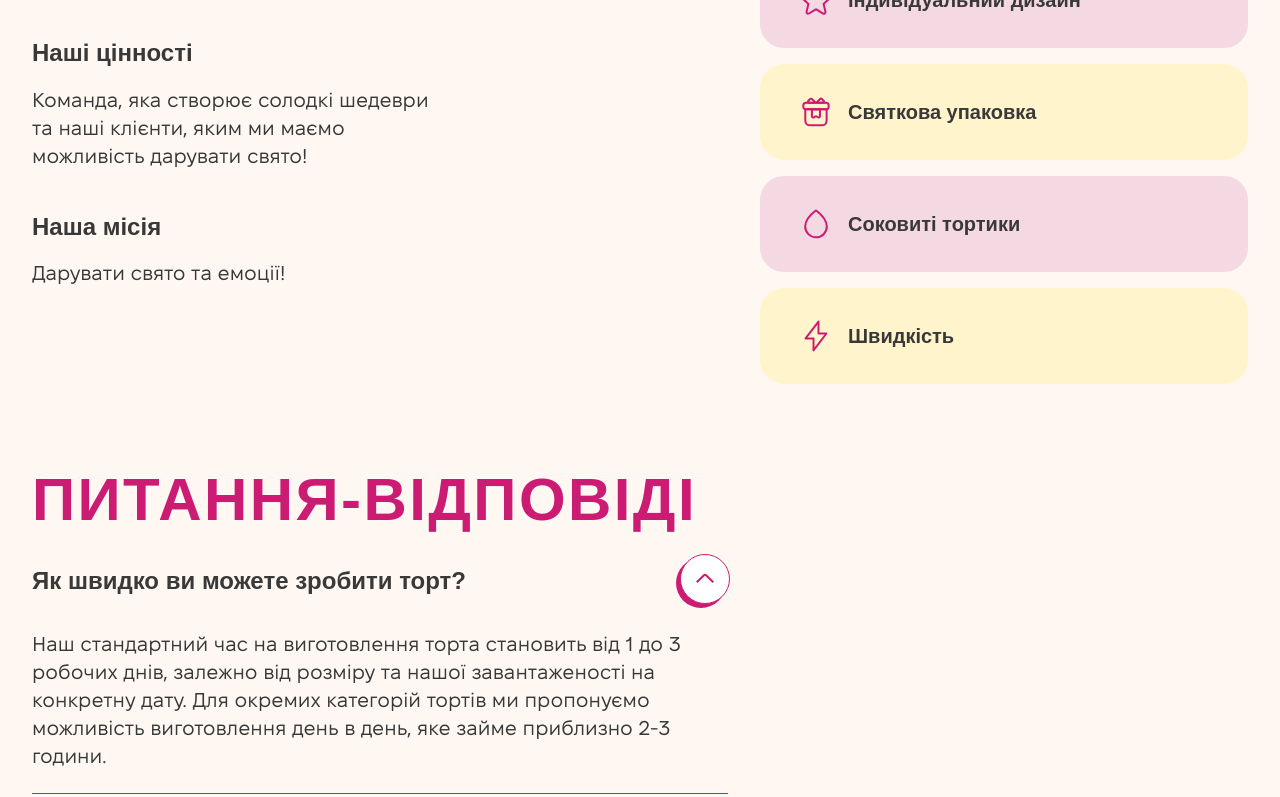
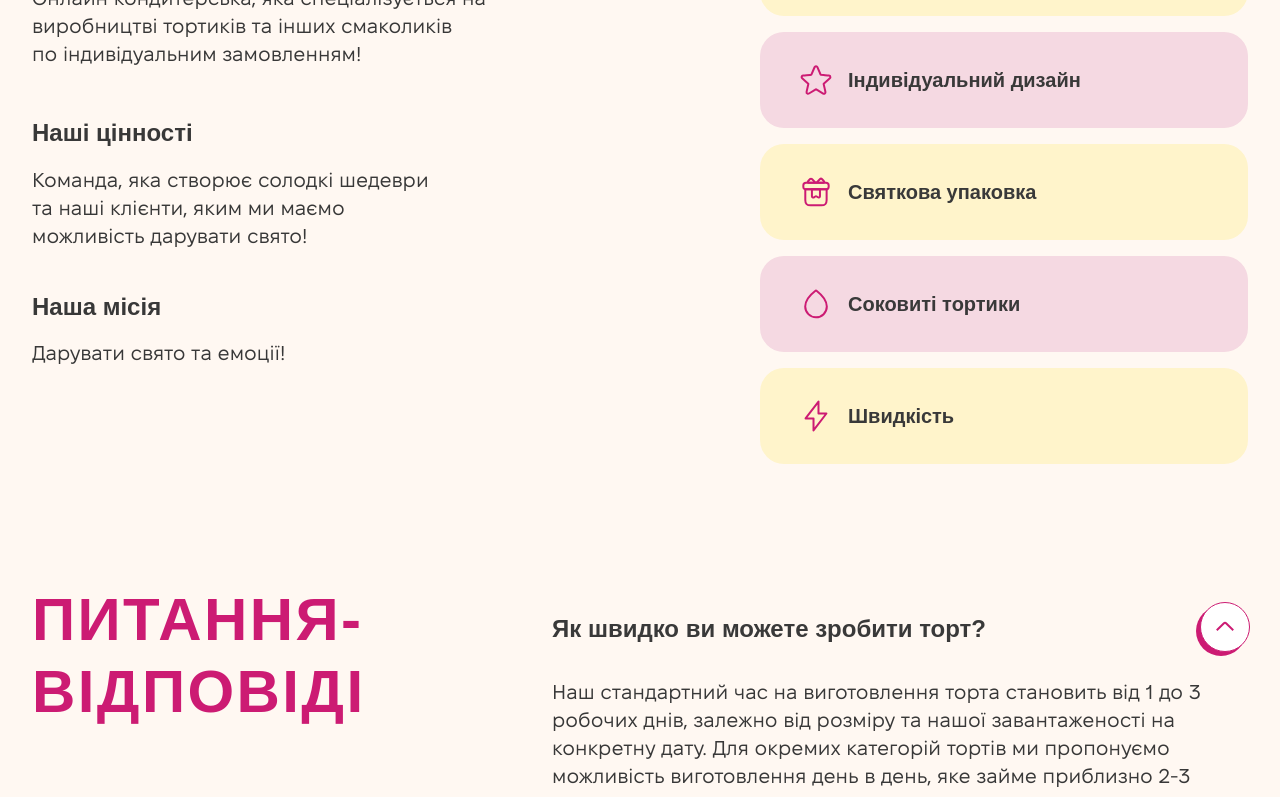
Before and after one commit to SoftRyzen-internship/de-tort, a Next.js app: page / in a window 1280 px wide. Shown: the part 2000-2797 px from the top of the page. Built offline with nearby package versions, Linux system fonts and the light colour scheme; a web font is replaced by a local one.

Commit message:
edit ReadME, delete rules from eslint, fix global class .section and update Qa section

```diff
--- a/src/app/globals.css
+++ b/src/app/globals.css
@@ -4,7 +4,7 @@
 
 @layer utilities {
   .section {
-    @apply pt-[60px] md:pt-[80px];
+    @apply pt-[60px] md:pt-[80px] xl:pt-[120px];
   }
   .flex-center {
     @apply flex justify-center items-center;
@@ -18,7 +18,6 @@
 }
 
 /* Common utilities: */
-
 .section-heading {
   @apply font-unbounded font-bold text-color-accent-primary text-[28px] leading-[1.2] tracking-[1.12px] uppercase;
 }
--- a/src/sections/QA/QA.tsx
+++ b/src/sections/QA/QA.tsx
@@ -5,11 +5,11 @@ import json from "@/data/qa.json";
 
 export const QA: React.FC = () => {
   return (
-    <section className="section bg-color-bg-primary">
-      <div className="container">
+    <section className="section bg-color-bg-primary pb-[60px] mdOnly:pb-20 xl:pb-[120px]">
+      <div className="container flex flex-col xl:flex-row xl:gap-8">
         <SectionTitle
           text={json.titleSection}
-          className="flex flex-col mb-6 md:mb-10 xl:flex-row xl:mb-0 xl:gap-8"
+          className="mb-1 md:mb-5 xl:mb-0 mdOnly:w-[286px]"
         />
         <Accordion />
       </div>
```
Also changed, not shown: .eslintrc.json, 2 other files (tests, documents, lock files or other folders).
